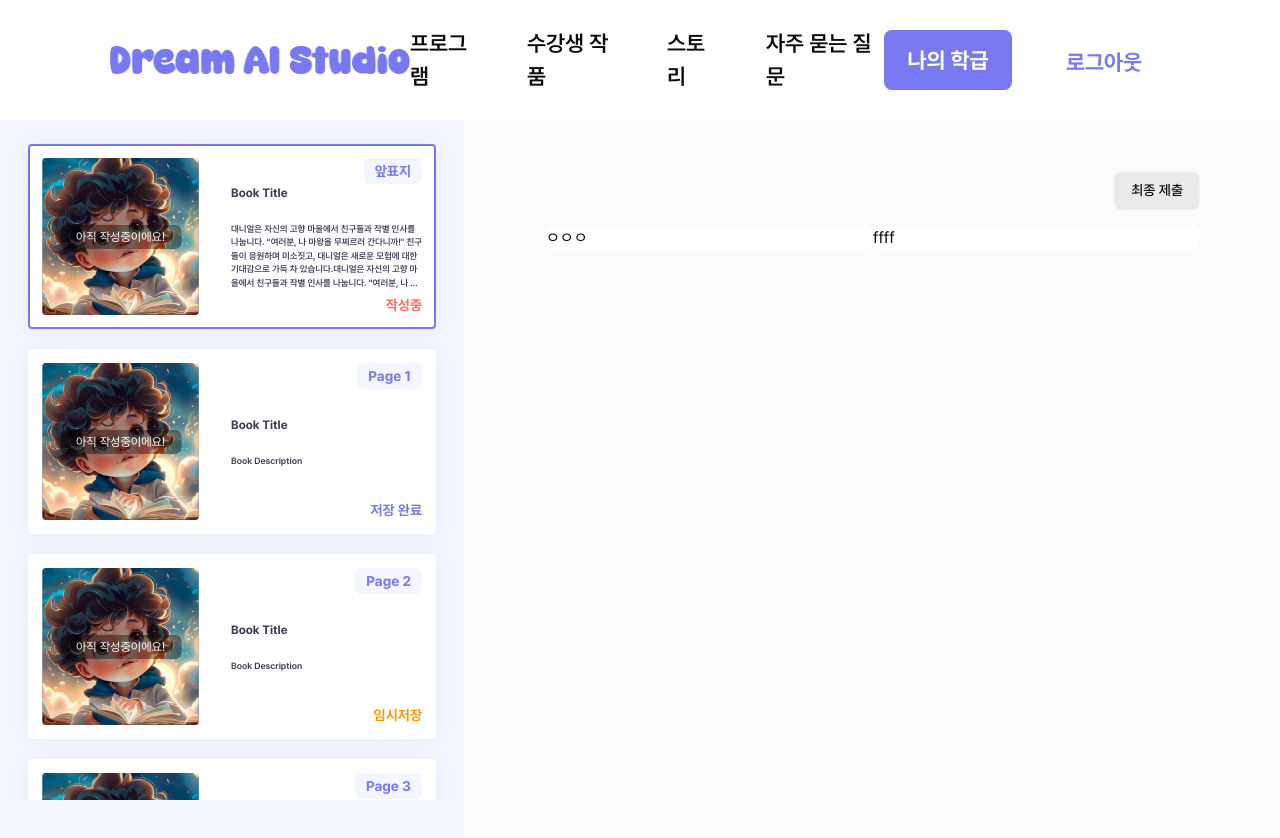
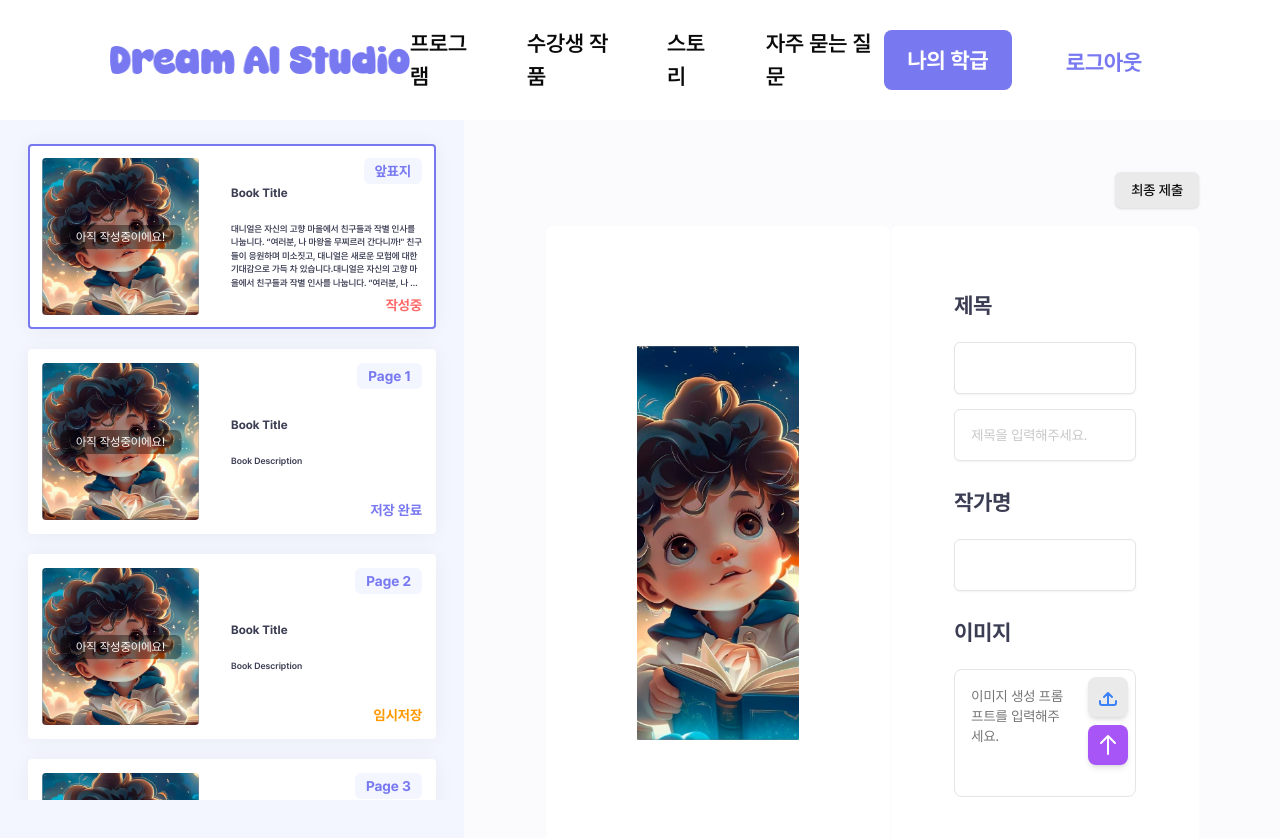
Before and after one commit to VictoryJu/dream-ai, a Next.js app: page /book/creator in a window 1280 px wide. Shown: the top 838 px of the page. Built offline with nearby package versions, Linux system fonts and the light colour scheme.

Commit message:
[feat]: add BookPageFirst Index

```diff
--- a/app/book/creator/book-editor.tsx
+++ b/app/book/creator/book-editor.tsx
@@ -1,5 +1,9 @@
 import { Button } from '@/components/ui/button';
 import Divider from '@/components/ui/custom/divider';
+import BookCard from '../preview/book-card';
+import { Input } from '@/components/ui/input';
+import Image from 'next/image';
+import { Textarea } from '@/components/ui/textarea';
 
 const BookEditor = () => {
   return (
@@ -8,12 +12,65 @@ const BookEditor = () => {
         <Button className="ml-auto bg-gray-100 text-gray-300 text-{22}">최종 제출</Button>
       </div>
       <div className="flex mt-[18px]">
-        <div className="rounded-lg bg-white shadow-[0px 0.4px 8px 0px_rgba(0, 0, 0, 0.05)] w-[100%]">
-          ㅇㅇㅇ
+        {/* 이미지 컨테이너에 aspect ratio 유지 */}
+        <div className="rounded-lg bg-white shadow-[0px 0.4px 8px 0px_rgba(0, 0, 0, 0.05)] w-[100%] aspect-square py-[120px] px-[91px]">
+          <div className="relative w-full h-full">
+            {/* object-fit으로 반응형 이미지 */}
+            <Image
+              src="/images/main/book/book1.webp"
+              alt="image"
+              layout="fill"
+              objectFit="cover"
+              className="rounded-[1px]"
+            />
+          </div>
         </div>
         <Divider direction="vertical" />
-        <div className="rounded-lg bg-white shadow-[0px 0.4px 8px 0px_rgba(0, 0, 0, 0.05)] w-[100%]">
-          ffff
+        <div className="rounded-lg bg-white shadow-[0px 0.4px 8px 0px_rgba(0, 0, 0, 0.05)] w-[100%] p-[63px]">
+          <div className=" text-black-description text-[22px] leading-[33px] font-bold">제목</div>
+          <Input className="mt-[20px]" />
+          <Input className="mt-[15px]" placeholder="제목을 입력해주세요." />
+          <div className=" text-black-description text-[22px] leading-[33px] font-bold mt-[25px]">작가명</div>
+          <Input className="mt-[20px]" />
+          <div className=" text-black-description text-[22px] leading-[33px] font-bold mt-[25px]">이미지</div>
+          <div className="relative w-full max-w-xl">
+            <Textarea
+              placeholder="이미지 생성 프롬프트를 입력해주세요."
+              className="w-full mt-[20px] p-4 pr-16 border rounded-lg h-32 focus:outline-none focus:ring-2 focus:ring-purple-500 resize-none"
+            />
+            {/* 버튼 컨테이너 */}
+            <div className="absolute right-2 top-2 flex flex-col space-y-2">
+              {/* 이미지 업로드 버튼 */}
+              <button className="flex items-center justify-center w-10 h-10 bg-gray-100 rounded-lg shadow-md hover:bg-gray-200">
+                <svg
+                  xmlns="http://www.w3.org/2000/svg"
+                  fill="none"
+                  viewBox="0 0 24 24"
+                  stroke="currentColor"
+                  className="w-6 h-6 text-blue-500"
+                >
+                  <path
+                    strokeLinecap="round"
+                    strokeLinejoin="round"
+                    strokeWidth="2"
+                    d="M4 16v2a2 2 0 002 2h12a2 2 0 002-2v-2m-4-4l-4-4m0 0l-4 4m4-4v12"
+                  />
+                </svg>
+              </button>
+              {/* 화살표 제출 버튼 */}
+              <button className="flex items-center justify-center w-10 h-10 bg-purple-500 rounded-lg shadow-md hover:bg-purple-600">
+                <svg
+                  xmlns="http://www.w3.org/2000/svg"
+                  fill="none"
+                  viewBox="0 0 24 24"
+                  stroke="currentColor"
+                  className="w-6 h-6 text-white"
+                >
+                  <path strokeLinecap="round" strokeLinejoin="round" strokeWidth="2" d="M5 10l7-7m0 0l7 7m-7-7v18" />
+                </svg>
+              </button>
+            </div>
+          </div>
         </div>
       </div>
     </>
```
